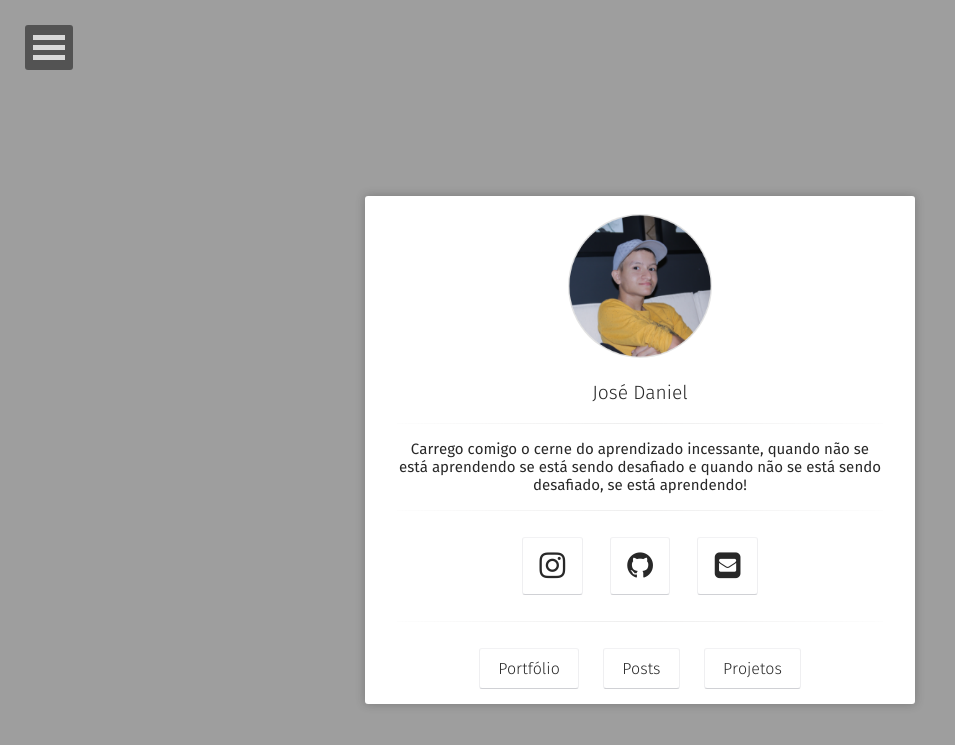
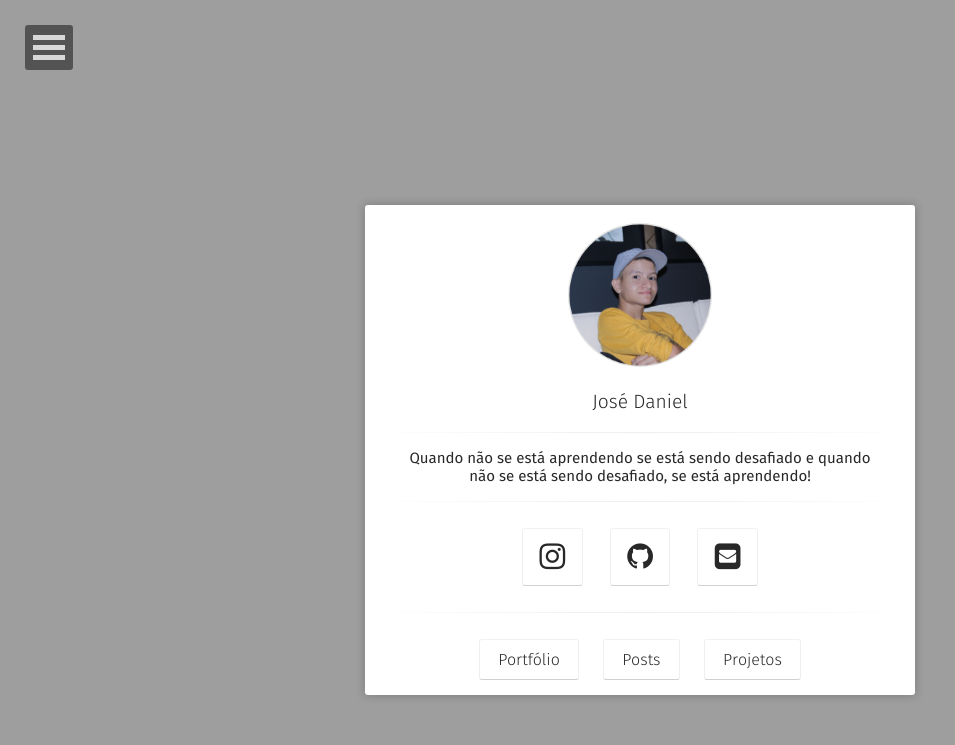
Before and after one commit to jsdaniell/jsdaniell.github.io, a Jekyll site: the page built from index.html, in a window 1280 px wide. Shown: the top 745 px of the page, without its empty margins (0-955 px from the left). Built offline with Jekyll 4.4.1, drawn with Linux system fonts in a browser that asks for light colours; some web fonts are replaced.

Commit message:
bio updated

```diff
--- a/_config.yml
+++ b/_config.yml
@@ -1,6 +1,6 @@
 # Site
 title:              'José Daniel'
-bio:                'Carrego comigo o cerne do aprendizado incessante, quando não se está aprendendo se está sendo desafiado e quando não se está sendo desafiado, se está aprendendo!'
+bio:                'Quando não se está aprendendo se está sendo desafiado e quando não se está sendo desafiado, se está aprendendo!'
 description:        "Aqui demonstro alguns de meus projetos e habilidades desenvolvidas ao longo da minha jornada como programador!"
 reading_time:       true
 words_per_minute:   200
```
